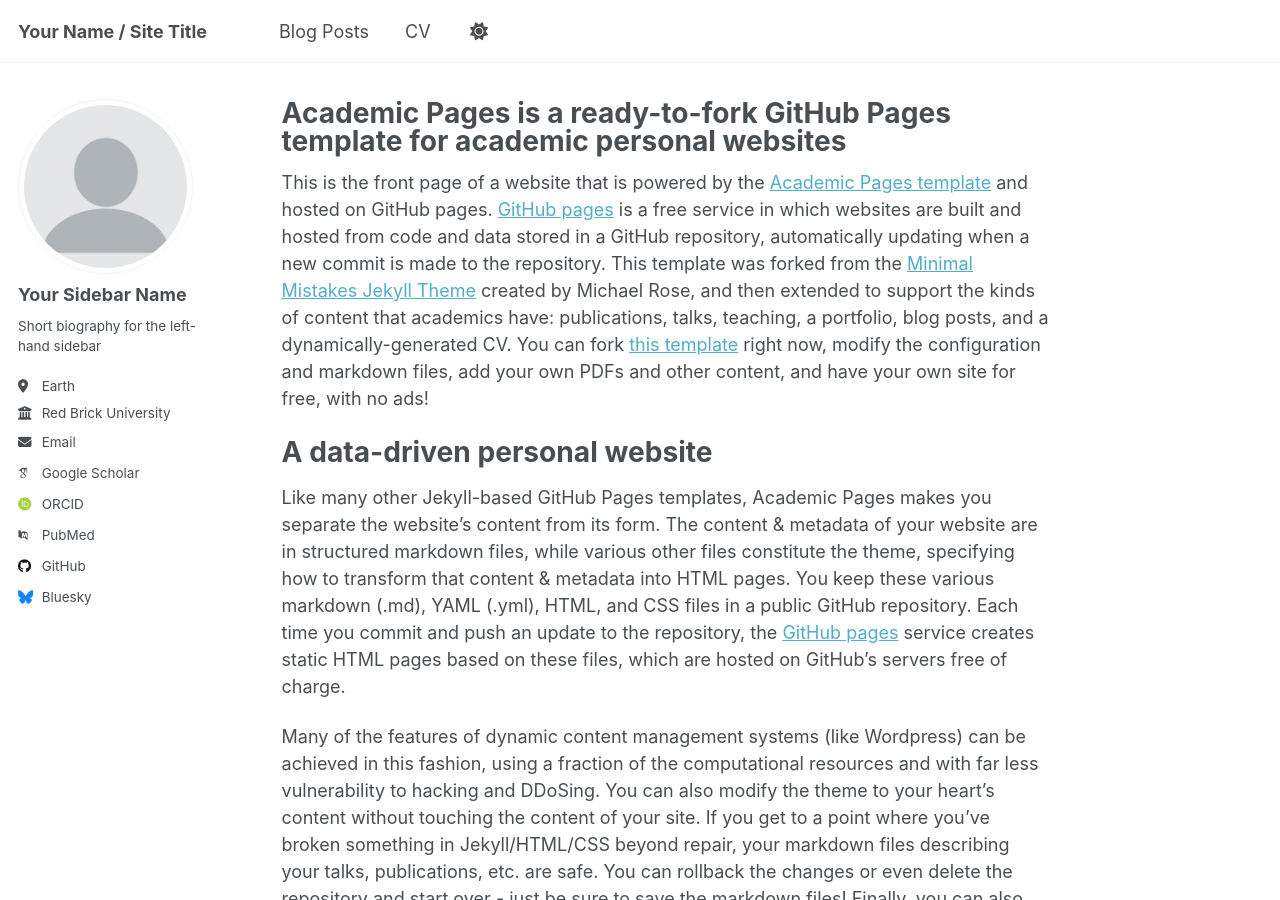
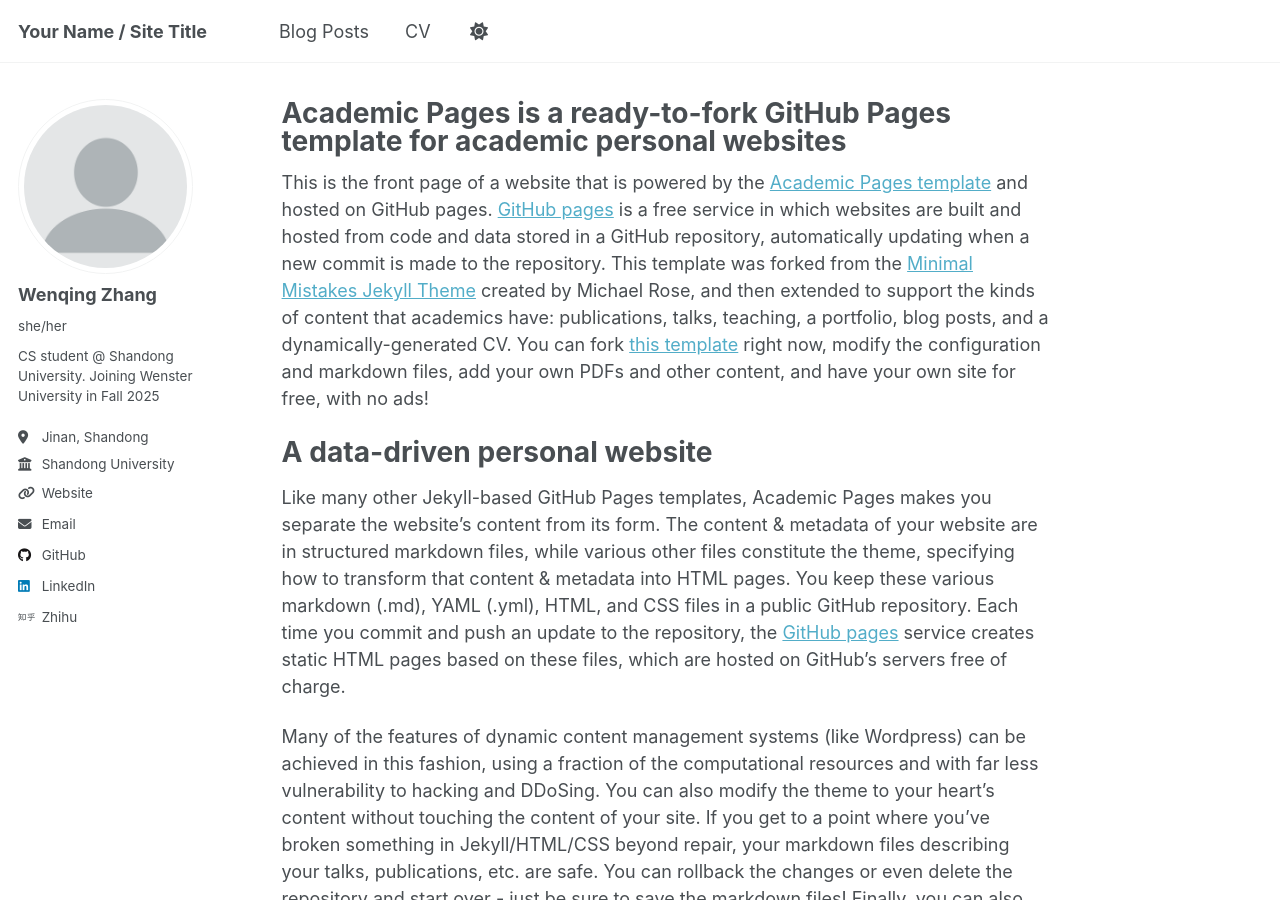
Before and after one commit to Cecilia-zwq/Cecilia-zwq.github.io, a Jekyll site: the page built from _pages/about.md, in a window 1280 px wide and 900 px high. Built offline with Jekyll 4.4.1, drawn with Linux system fonts in a browser that asks for light colours; some web fonts are replaced.

Commit message:
Update _config.yml

```diff
--- a/_config.yml
+++ b/_config.yml
@@ -13,9 +13,9 @@ title                    : "Your Name / Site Title"
 title_separator          : "-"
 name                     : &name "Your Name"
 description              : &description "personal description"
-url                      : https://academicpages.github.io # the base hostname & protocol for your site e.g. "https://[your GitHub username].github.io"
+url                      : https://cecilia-zwq.github.io/ # the base hostname & protocol for your site e.g. "https://[your GitHub username].github.io"
 baseurl                  : "" # the subpath of your site, e.g. "/blog"
-repository               : "academicpages/academicpages.github.io"
+repository               : "cecilia-zwq/cecilia-zwq.github.io"
 
 # Site Author - The following control what appear as part of the author content on the side bar.
 #               If a field is blank the icon and link will not appear, otherwise it will be shown.
@@ -23,21 +23,21 @@ repository               : "academicpages/academicpages.github.io"
 author:
   # Biographic information
   avatar           : "profile.png"
-  name             : "Your Sidebar Name"
-  pronouns         : # example: "she/her"
-  bio              : "Short biography for the left-hand sidebar"
-  location         : "Earth"
-  employer         : "Red Brick University"
-  uri              : # URL
-  email            : "none@example.org"
+  name             : "Wenqing Zhang"
+  pronouns         : "she/her"
+  bio              : "CS student @ Shandong University. Joining Wenster University in Fall 2025"
+  location         : "Jinan, Shandong"
+  employer         : "Shandong University"
+  uri              : "https://cecilia-zwq.github.io/"
+  email            : "wenqingzhang1122@gamil.com"
 
   # Academic websites
   arxiv            : # URL - Update with the correct link to your profile
-  googlescholar    : "https://scholar.google.com/citations?user=PS_CX0AAAAAJ"
+  # googlescholar    : "https://scholar.google.com/citations?user=PS_CX0AAAAAJ"
   impactstory      : # URL
-  orcid            : "http://orcid.org/yourorcidurl"
+  # orcid            : "http://orcid.org/yourorcidurl"
   semantic         : # URL
-  pubmed           : "https://www.ncbi.nlm.nih.gov/pubmed/?term=john+snow"
+  # pubmed           : "https://www.ncbi.nlm.nih.gov/pubmed/?term=john+snow"
   researchgate     : # URL
   scopus           : # URL
 
@@ -45,12 +45,12 @@ author:
   bitbucket        : # Username - Update with your username on the site
   codepen          : # Username
   dribbble         : # Username
-  github           : "academicpages"
+  github           : "cecilia-zwq"
   kaggle           : # Username
   stackoverflow    : # User number or user number and name (i.e., use "1" or "1/jeff-atwood")
 
   # Social media
-  bluesky          : "bsky.app" # Replace this with you Bluesky username
+  # bluesky          : "bsky.app" # Replace this with you Bluesky username
   facebook         : # Username
   flickr           : # Username
   foursquare       : # Username
@@ -59,7 +59,7 @@ author:
   keybase          : # Username
   instagram        : # Username
   lastfm           : # Username
-  linkedin         : # Username
+  linkedin         : "wenqing-zhang-7198a9321"
   mastodon         : # URL
   medium           : # URL
   pinterest        : # Username
@@ -73,7 +73,7 @@ author:
   wikipedia        : # Username
   xing             : # Username
   youtube          : # Username
-  zhihu            : # Username
+  zhihu            : "cherry-77-55-25"
 
 # Publication Category - The following the list of publication categories and their headings
 publication_category:
```
